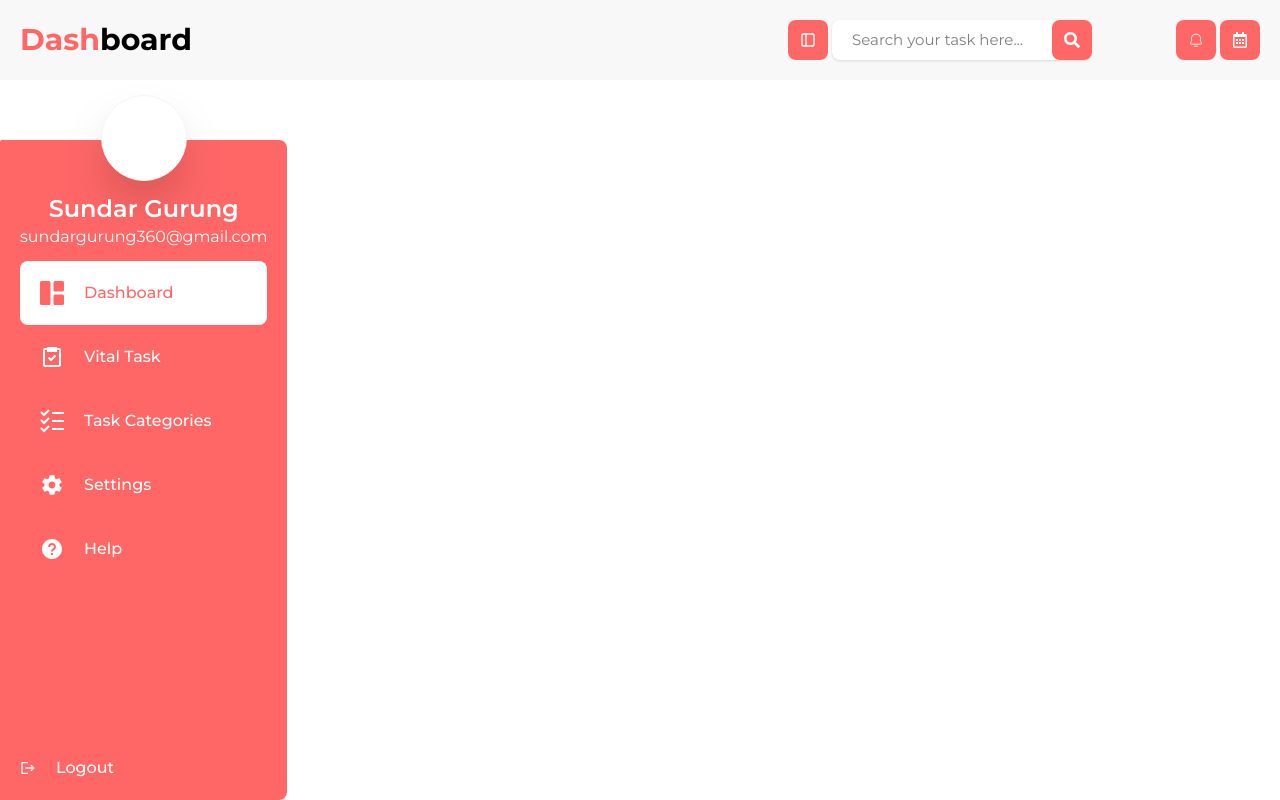
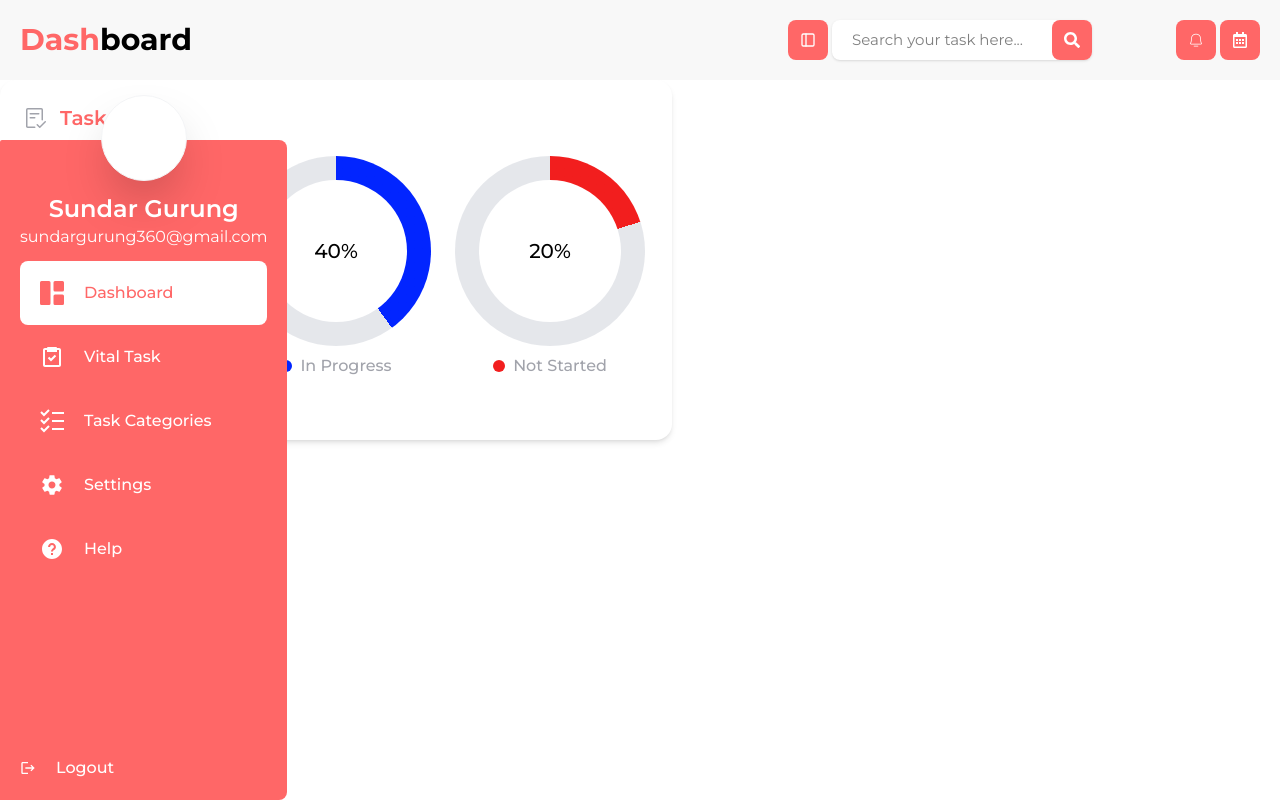
Before and after one commit to mahmoud-abuyoussef/Todo_List_Web_Application, a Next.js app: page / in a window 1280 px wide. Built offline with nearby package versions, Linux system fonts and the light colour scheme.

Commit message:
bulid(dashboard): bulid task status ui #16

```diff
--- a/src/app/(dashboard)/page.tsx
+++ b/src/app/(dashboard)/page.tsx
@@ -1,3 +1,9 @@
+import TaskStatusWidget from "@/modules/task/components/TaskStatusWidget";
+
 export default function Dashboard() {
-  return <></>;
+  return (
+    <>
+      <TaskStatusWidget />
+    </>
+  );
 }
--- /dev/null
+++ b/src/modules/task/components/TaskStatusWidget.tsx
@@ -0,0 +1,47 @@
+"use client";
+import { GoChecklist } from "react-icons/go";
+import type { StatusTask} from "@/modules/task/types/taskTyps";
+
+export default function TaskStatusWidget() {
+  const tasks: StatusTask[] = [
+    { label: "Completed", value: 70, color: "bg-status-completed" },
+    { label: "In Progress", value: 40, color: "bg-status-inprogress" },
+    { label: "Not Started", value: 20, color: "bg-status-notstarted" },
+  ];
+
+  return (
+    <div className="bg-background w-full max-w-2xl rounded-2xl p-6 shadow-md sm:h-[360px]">
+      <div className="mb-6 flex items-center gap-3">
+        <GoChecklist className="text-text-muted h-6 w-6" />
+        <h3 className="text-main-color text-xl font-semibold">Task Status</h3>
+      </div>
+
+      <div className="flex flex-wrap items-center justify-center gap-6">
+        {tasks.map((t, i) => (
+          <div key={i} className="flex flex-col items-center gap-2">
+            <div className="relative flex h-[190px] w-[190px] items-center justify-center rounded-full">
+              <div
+                className="absolute inset-0 rounded-full"
+                style={{
+                  background: `conic-gradient(var(--${t.color.replace(
+                    "bg-",
+                    "color-"
+                  )}) ${t.value * 3.6}deg, #e5e7eb 0)`,
+                }}
+              >
+                <div className={`${t.color} invisible`} />
+              </div>
+              <div className="bg-background absolute inset-6 rounded-full" />
+              <span className="z-10 text-[20px] font-medium">{t.value}%</span>
+            </div>
+
+            <div className="flex items-center gap-2">
+              <span className={`h-3 w-3 rounded-full ${t.color}`} />
+              <span className="text-text-muted font-medium">{t.label}</span>
+            </div>
+          </div>
+        ))}
+      </div>
+    </div>
+  );
+}
--- /dev/null
+++ b/src/modules/task/types/taskTyps.ts
@@ -0,0 +1,5 @@
+export interface StatusTask {
+  label: string;
+  value: number;
+  color: string;
+}
```
